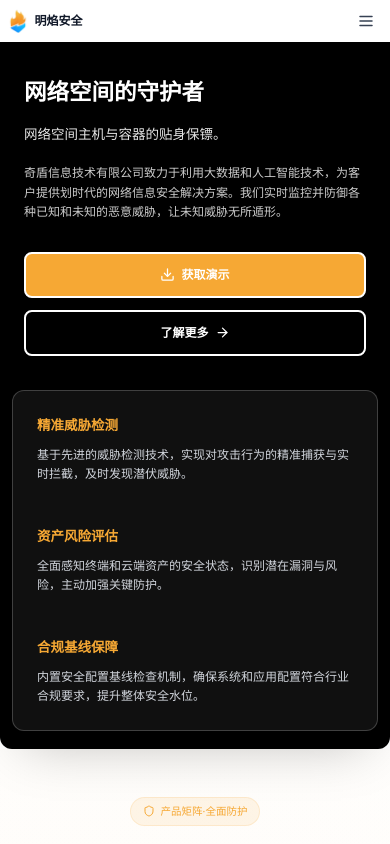
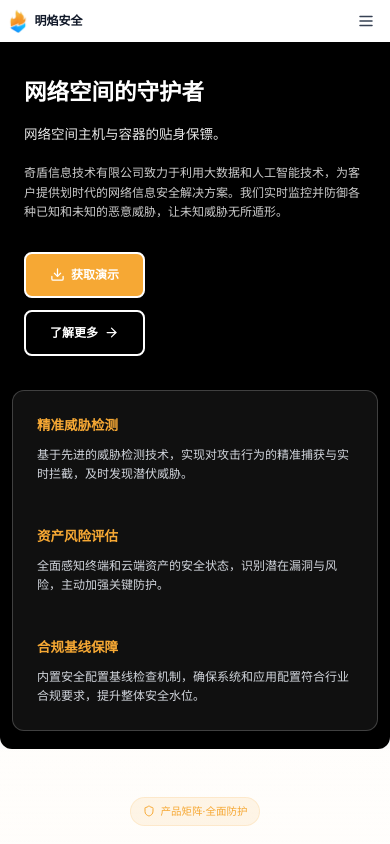
Before and after one commit to Shadowzzh/freshld, a Next.js app: page / in a window 390 px wide. Shown: the top 844 px of the page. Built offline with nearby package versions, Linux system fonts and the light colour scheme.

Commit message:
feat: 优化全局样式和组件布局
- 修改 globals.css 中的动画样式，提升可读性。
- 调整 HeroCoreCompetency 组件的类名顺序，优化布局。
- 在 HeroSection 组件中新增 Link 组件，替换按钮，提升用户体验。

```diff
--- a/src/components/home/HeroCoreCompetency.tsx
+++ b/src/components/home/HeroCoreCompetency.tsx
@@ -31,7 +31,8 @@ export const HeroCoreCompetency = () => {
   return (
     <section
       className={cn(
-        'md:absolute relative md:-translate-y-[110%] translate-y-0 left-0 right-0 z-20',
+        'md:-translate-y-[110%] translate-y-0 ',
+        'md:absolute  left-0 right-0 z-20',
         'md:bg-transparent bg-black',
         'md:pb-0 pb-6 md:rounded-none rounded-b-2xl',
       )}
--- a/src/components/home/HeroSection.tsx
+++ b/src/components/home/HeroSection.tsx
@@ -2,6 +2,7 @@ import { Download, ArrowRight } from 'lucide-react'
 import { cn } from '@/lib/utils'
 import { HeroBackground } from '@/components/home/HeroBackground'
 import { AnimatedList } from '@/components/ui/animated-section'
+import Link from 'next/link'
 
 export const HeroSection = () => {
   return (
@@ -14,7 +15,7 @@ export const HeroSection = () => {
         {/* 内容 */}
         <div
           className={cn(
-            'relative z-30',
+            'relative z-10',
             'max-w-screen-2xl mx-auto h-full',
             'px-8 lg:px-8',
             'flex flex-col md:flex-row md:items-center',
@@ -40,6 +41,7 @@ export const HeroSection = () => {
               奇盾信息技术有限公司致力于利用大数据和人工智能技术，为客户提供划时代的网络信息安全解决方案。我们实时监控并防御各种已知和未知的恶意威胁，让未知威胁无所遁形。
             </p>
             <div className='flex flex-col sm:flex-row lg:flex-row gap-4 pt-4'>
+              <Link href='/contact'>
                 <button
                   className={cn(
                     'cursor-pointer',
@@ -53,7 +55,9 @@ export const HeroSection = () => {
                   <Download className='w-5 h-5' />
                   <span>获取演示</span>
                 </button>
+              </Link>
 
+              <Link href='/products/ngep'>
                 <button
                   className={cn(
                     'cursor-pointer',
@@ -63,6 +67,7 @@ export const HeroSection = () => {
                   <span>了解更多</span>
                   <ArrowRight className='w-5 h-5' />
                 </button>
+              </Link>
             </div>
           </AnimatedList>
         </div>
```
Also changed, not shown: src/app/globals.css (+5 -5 lines). Lines whose indentation alone changed are shown as unchanged.
